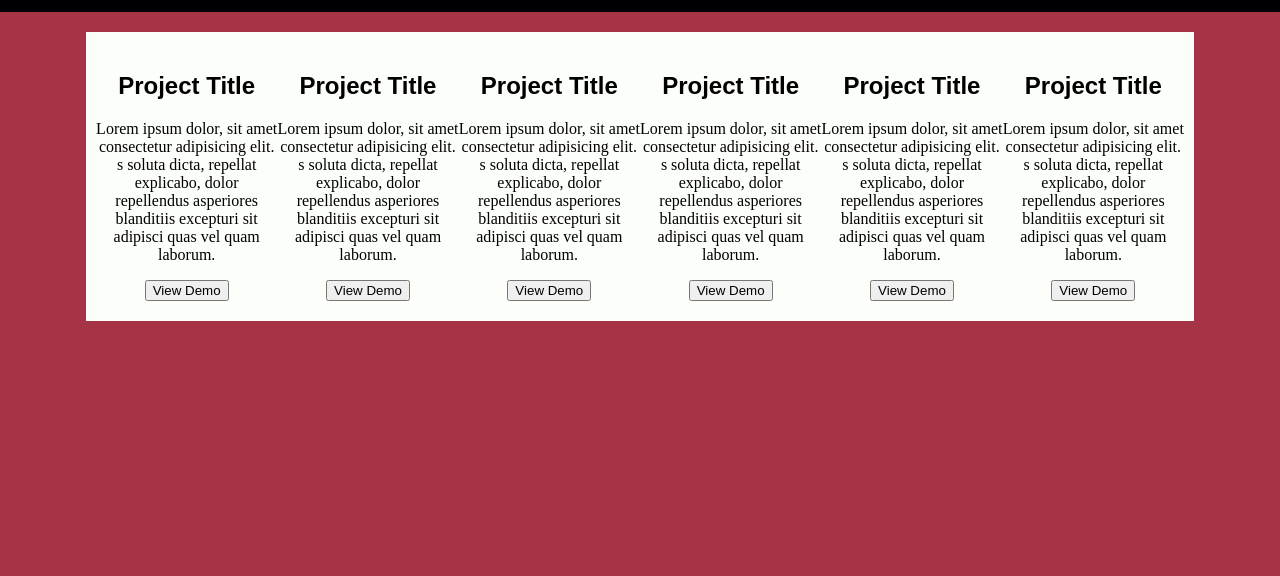
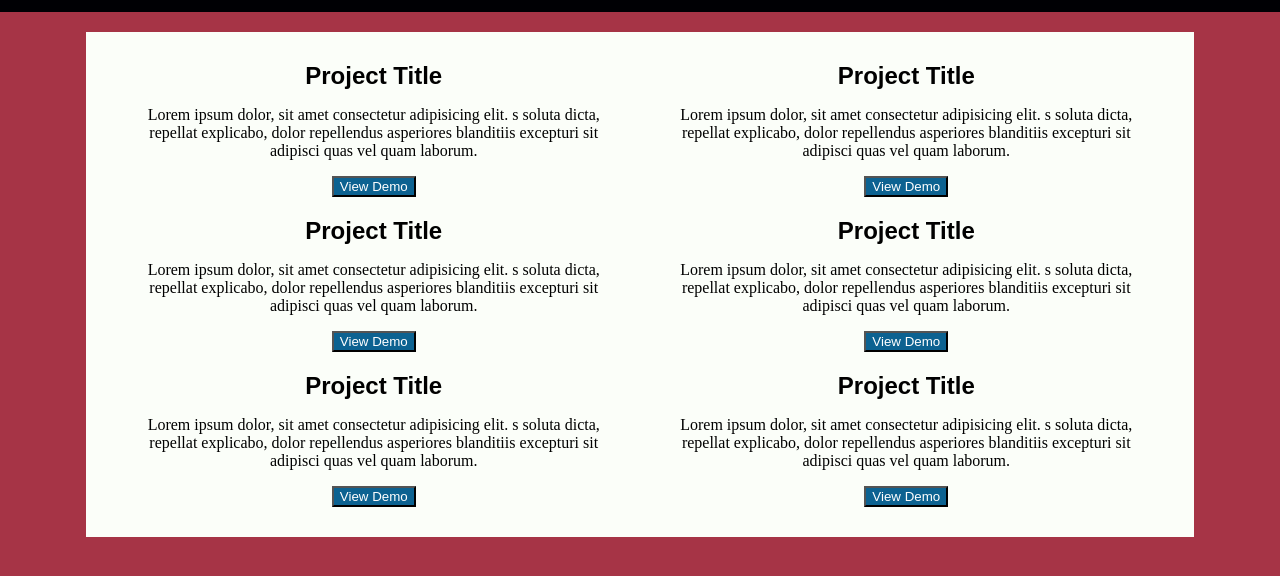
Before and after one commit to kimpea/kim-portfolio-v2, a plain HTML site: page index.html in a window 1280 px wide. Shown: the part 56-632 px from the top of the page. Drawn offline with Linux system fonts and the light colour scheme; a web font is replaced by a local one.

Commit message:
Apply flex wrap and style buttons

```diff
--- a/static/styles.css
+++ b/static/styles.css
@@ -51,12 +51,23 @@ main {
 .main-container {
     background-color: #fbfef9;
     display: flex;
+    flex-wrap: wrap;
     justify-content: space-evenly;
     padding: 20px 10px;
     width: 85%;
 }
 
+.project-title {
+    margin: 0;
+}
+
 #projects-container {
-    width: 40%;
+    width: 45%;
     text-align: center;
+    padding: 10px;
 }
+
+.demo-button {
+    background-color: #0c6291;
+    color: white;
+}
```
